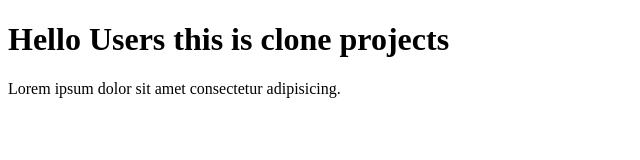
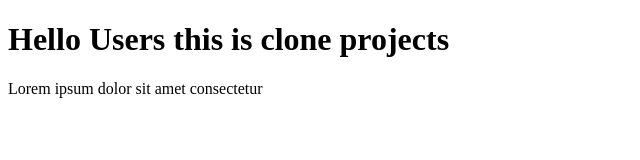
Before and after one commit to KavishkaSasindu/collabarators_practise, a plain HTML site: page index.html in a window 1280 px wide. Shown: the whole page, without its empty margins (0-640 px from the left). Drawn offline with Linux system fonts and the light colour scheme.

Commit message:
updated by project

```diff
--- a/index.html
+++ b/index.html
@@ -7,6 +7,6 @@
   </head>
   <body>
     <h1>Hello Users this is clone projects</h1>
-    <p>Lorem ipsum dolor sit amet consectetur adipisicing.</p>
+    <p>Lorem ipsum dolor sit amet consectetur <adipisicing class="lorem6"></adipisicing></p>
   </body>
 </html>
```
